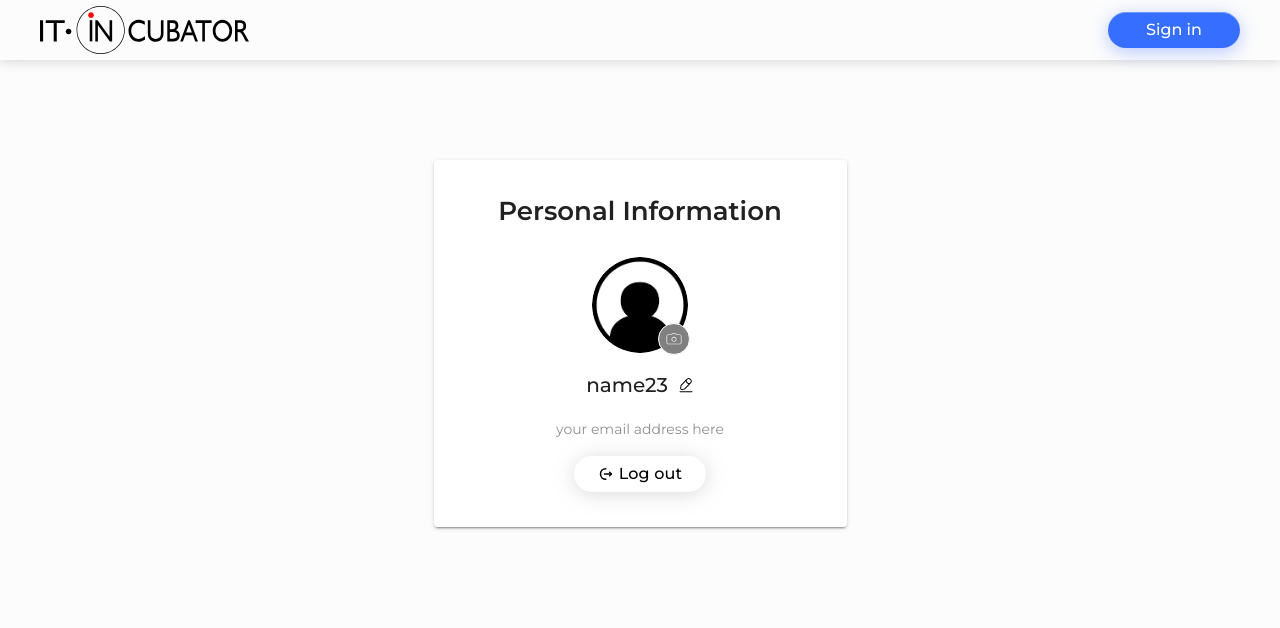
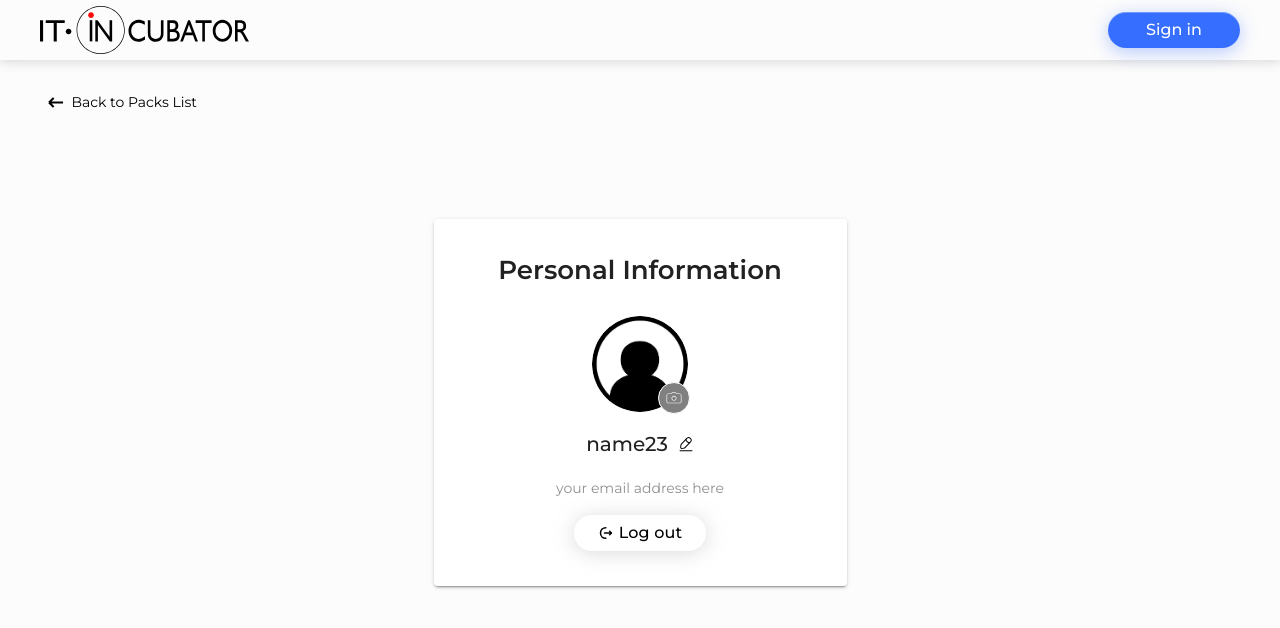
Before and after one commit to MaksimBozhko/friday-project, a React (Create React App) app: page /friday-project/editProfile in a window 1280 px wide. Shown: the top 628 px of the page. Built offline with nearby package versions, Linux system fonts and the light colour scheme.

Commit message:
add: btnBack component

```diff
--- a/src/common/components/btnBack/btnBack.module.scss
+++ b/src/common/components/btnBack/btnBack.module.scss
@@ -3,6 +3,7 @@
 .block {
   width: 160px;
   background-color: inherit;
+  margin-top: 25px;
   padding: 5px 3px;
   @include FlexCenter;
   @include FontStyle(400, 14px, 24px)
--- a/src/common/components/editProfile/EditProfile.tsx
+++ b/src/common/components/editProfile/EditProfile.tsx
@@ -5,9 +5,11 @@ import SuperEditableSpan from "common/components/superComponents/superEditableSp
 import SuperButton from "common/components/superComponents/superButton/SuperButton";
 import { ReactComponent as Logout } from "common/assets/img/logout.svg";
 import { AuthWrapper } from "common/components/authorization/authWrapper/AuthWrapper";
+import { BtnBack } from "common/components/btnBack/BtnBack";
 
 export const EditProfile = () => {
-  return (
+  return <>
+    <BtnBack/>
     <AuthWrapper>
       <h1 className={s.title}>Personal Information</h1>
       <div className={s.form}>
@@ -23,5 +25,5 @@ export const EditProfile = () => {
         </SuperButton>
       </div>
     </AuthWrapper>
-  );
+  </>
 };
```
